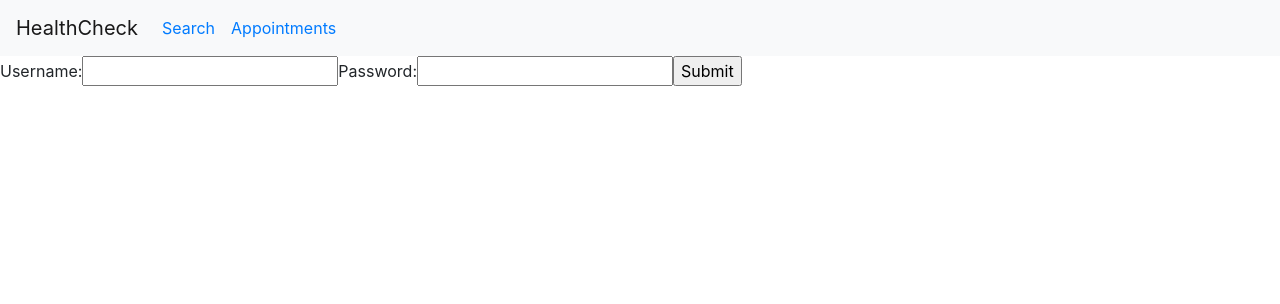
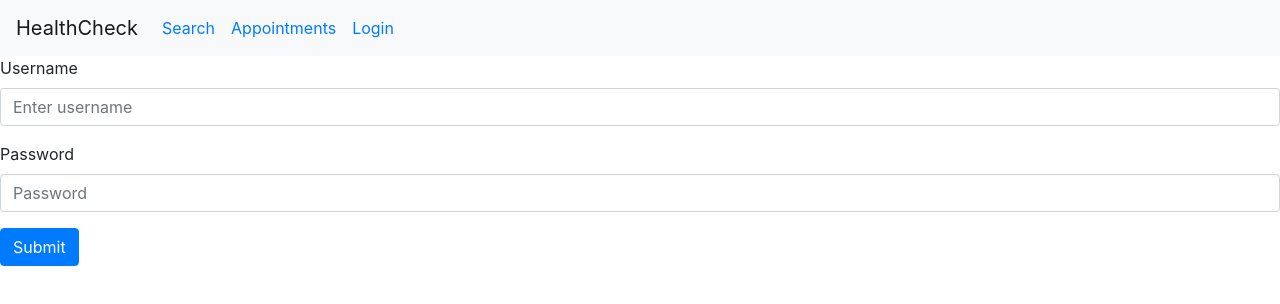
Before and after one commit to bumbot/healthCheck-frontend, a React (Create React App) app: page / in a window 1280 px wide. Shown: the top 304 px of the page. Built offline with nearby package versions, Linux system fonts and the light colour scheme; no server answers.

Commit message:
added login feature; still need to fix googlemap component; added basic appointment viewer

```diff
--- a/src/App.css
+++ b/src/App.css
@@ -36,3 +36,11 @@
     transform: rotate(360deg);
   }
 }
+
+.login {
+  text-align: center;
+}
+
+.login-form {
+  display: inline-block;
+}
--- a/src/App.js
+++ b/src/App.js
@@ -2,7 +2,8 @@ import React, {Component} from 'react';
 import ClinicContainer from './containers/ClinicContainer'
 import Login from './containers/LoginContainer'
 import NavBar from './components/NavBar'
-import {Route, Switch} from 'react-router-dom'
+import Appointment from './containers/Appointment'
+import {Route, Switch, Redirect} from 'react-router-dom'
 
 class App extends Component {
 
@@ -11,6 +12,8 @@ class App extends Component {
     this.state = {
       searchTerm: "",
       user: null,
+      appointments: null,
+      userClinics: null,
       listOfClinics: []
     }
   }
@@ -65,25 +68,111 @@ class App extends Component {
   }
 
   filterClinics = () => {
-    return this.state.listOfClinics.map(clinic =>
-      clinic.name.toLowerCase().includes(this.state.searchTerm.toLowerCase()))
+    return this.state.listOfClinics.map(clinic => {
+      return clinic.name.toLowerCase().includes(this.state.searchTerm.toLowerCase())
+    })
+  }
+
+  renderClinicCont = () => {
+    if (this.state.user) {
+      return (
+        <div>
+          <ClinicContainer
+            listOfClinics={this.filterClinics}
+            searchTerm={this.state.searchTerm}
+            updateSearch={this.updateSearch}
+            handleSubmit={this.handleSubmit}
+          />
+        </div>
+      )}
+  }
+
+  renderAppointment = () => {
+    if (this.state.user) {
+      return (
+        <div>
+          <Appointment
+            appointments={this.state.appointments}
+            clinics={this.state.userClinics}
+          />
+        </div>
+      )
+    }
+  }
+
+  renderLogin = () => {
+    if (!this.state.user || this.state.user === null) {
+      return (
+        <div className="login" >
+          <Login userLogin={this.userLogin}/>
+        </div>
+      )
+    } else {
+      return(
+        <Redirect to="/search"/>
+      )
+    }
+  }
+
+  userLogin = (event) => {
+    event.preventDefault()
+    let name = event.target.children[0].children[1].value
+    let pw = event.target.children[1].children[1].value
+    let payload = {
+      username: name,
+      password: pw
+    }
+
+    fetch('http://localhost:3000/login', {
+      method: 'POST',
+      headers: {
+        'Accept': 'application/json',
+        'Content-Type': 'application/json'
+      },
+      body: JSON.stringify(payload)
+    })
+    .then(resp => resp.json())
+    .then(obj => {
+      if (obj.error === true) {
+        console.log("error")
+        alert(obj.message)
+      } else {
+        console.log("success");
+        this.setState({
+          user: obj.user_data,
+          appointments: obj.user_appts,
+          userClinics: obj.user_clinics
+        })
+      }
+    })
+
+    event.target.reset()
+  }
+
+  userLogout = (event) => {
+    this.setState({
+      user: null,
+      appointments: null
+    })
+
   }
 
   render(){
     return (
       <div className="App">
-        <NavBar user={this.state.user}/>
-
+        <NavBar
+              user={this.state.user}
+              logout={this.userLogout}/>
         <Switch>
-          <Route exact path="/home" render={() =>
-            <ClinicContainer
-              listOfClinics={this.filterClinics}
-              searchTerm={this.state.searchTerm}
-              updateSearch={this.updateSearch}
-              handleSubmit={this.handleSubmit}
-            />
-            }/>
-          <Route exact path="/" component={Login}/>
+          <Route exact path={["/", "/login"]} render={() =>
+            this.renderLogin()
+          }/>
+          <Route exact path="/search" render={() =>
+            this.renderClinicCont()
+          }/>
+          <Route exact path="/appointments" render={() =>
+            this.renderAppointment()
+          }/>
         </Switch>
       </div>
     )
--- a/src/components/NavBar.js
+++ b/src/components/NavBar.js
@@ -1,31 +1,40 @@
 import React, {Component} from 'react';
-import {Link} from 'react-router-dom';
 import Nav from 'react-bootstrap/Nav'
 import Navbar from 'react-bootstrap/Navbar'
+import {Link} from 'react-router-dom'
 
-const NavBar = (props) => {
+export default class NavBar extends Component {
+    render(){
         return (
             <div>
                 <Navbar bg="light" expand="lg" position="fixed">
-                <Navbar.Brand href="#home">HealthCheck</Navbar.Brand>
+                    <Navbar.Brand href="/search">HealthCheck</Navbar.Brand>
                     <Navbar.Toggle aria-controls="basic-navbar-nav" />
                     <Navbar.Collapse id="basic-navbar-nav">
                         <Nav className="mr-auto">
-                        <Nav.Link href="/home">
-                            <Link to="/home">
+                            <Nav.Link>
+                                <Link to="/search">
                                     Search
                                 </Link>
                             </Nav.Link>
-                        <Nav.Link href="/home">
-                            <Link>
+                            <Nav.Link>
+                                <Link to="/appointments">
                                     Appointments
                                 </Link>
                             </Nav.Link>
+                            {this.props.user ?<Nav.Link onClick={this.props.logout}>
+                                <Link to="/login">
+                                        Logout
+                                </Link>
+                            </Nav.Link> : <Nav.Link>
+                                <Link to="/login">
+                                    Login
+                                </Link>
+                            </Nav.Link>}
                         </Nav>
                     </Navbar.Collapse>
                 </Navbar>
             </div>
         )
     }
-
-export default NavBar
+}
--- /dev/null
+++ b/src/containers/Appointment.js
@@ -0,0 +1,32 @@
+import React, {Component} from 'react';
+
+export default class Appointment extends Component {
+    renderAppointments = () => {
+        return this.props.appointments.map(appt => {
+            return <li>
+                {appt.appointment_date} <br></br>
+                {appt.appointment_time}
+            </li>
+        })
+    }
+
+    renderUserClinics = () => {
+        return this.props.clinics.map(clinic => {
+            return <li>
+                {clinic.name}
+            </li>
+        })
+    }
+
+    render() {
+        return(
+            <div>
+                <h1>Scheduled Appointments</h1>
+                <ol>
+                    {this.renderUserClinics()}
+                    {this.renderAppointments()}
+                </ol>
+            </div>
+        )
+    }
+}
--- a/src/containers/LoginContainer.js
+++ b/src/containers/LoginContainer.js
@@ -1,21 +1,24 @@
 import React, {Component} from 'react';
+import Form from 'react-bootstrap/Form';
+import Button from 'react-bootstrap/Button';
 
 export default class LoginContainer extends Component {
     render() {
         return (
-            <div className="login">
-
-                <form name="">
-                    <label>
-                        Username:
-                        <input type="text" name="username" />
-                    </label>
-                    <label>
-                        Password:
-                        <input type="text" name="password" />
-                    </label>
-                    <input type="submit" value="Submit" />
-                </form>
+            <div className="login-form">
+                <Form onSubmit={this.props.userLogin}>
+                    <Form.Group controlId="formGroupUsername">
+                        <Form.Label>Username</Form.Label>
+                        <Form.Control type="text" placeholder="Enter username" />
+                    </Form.Group>
+                    <Form.Group controlId="formGroupPassword">
+                        <Form.Label>Password</Form.Label>
+                        <Form.Control type="password" placeholder="Password" />
+                    </Form.Group>
+                    <Button variant="primary" type="submit">
+                        Submit
+                    </Button>
+                </Form>
             </div>
         )
     }
```
Lines whose indentation alone changed are shown as unchanged.
